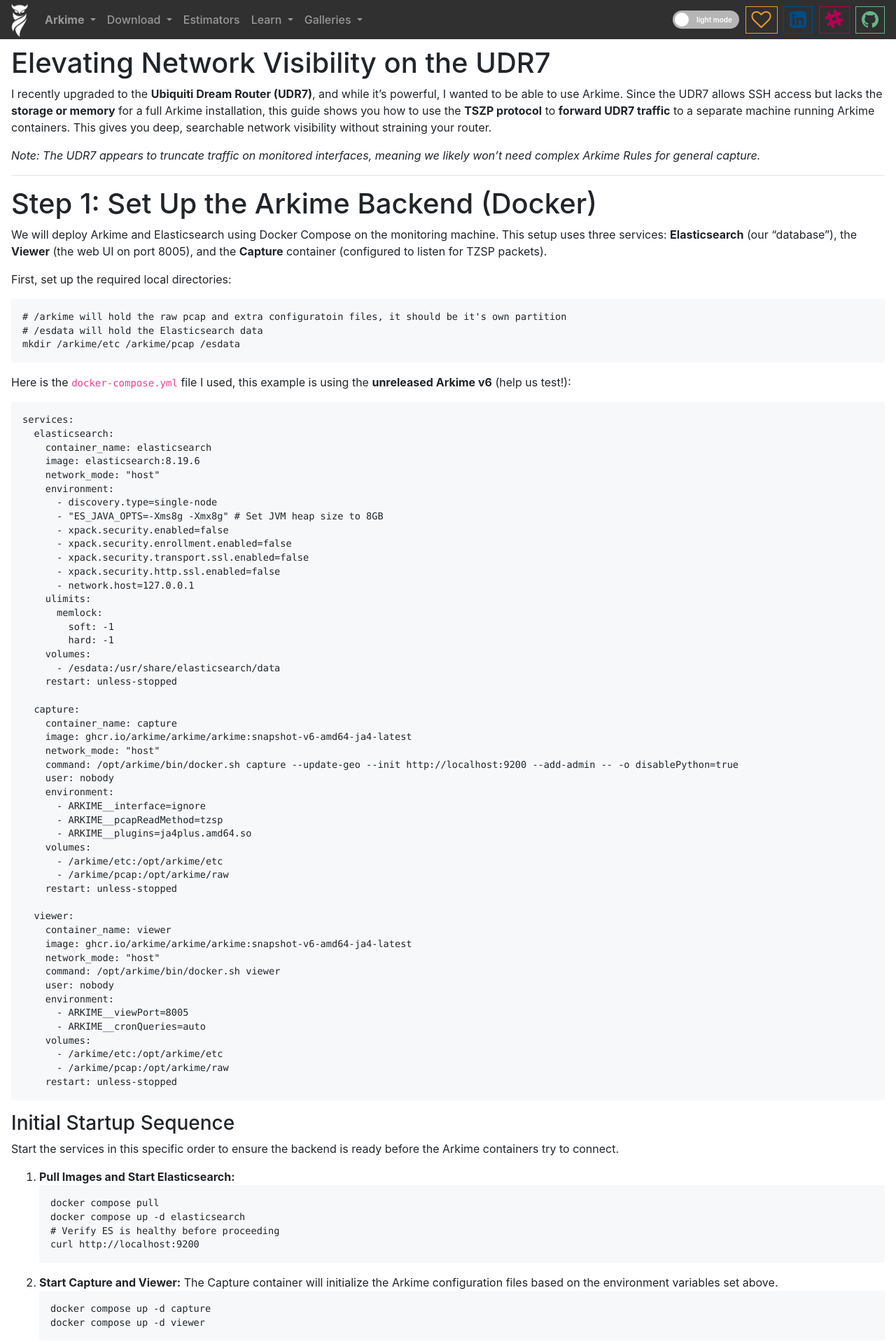
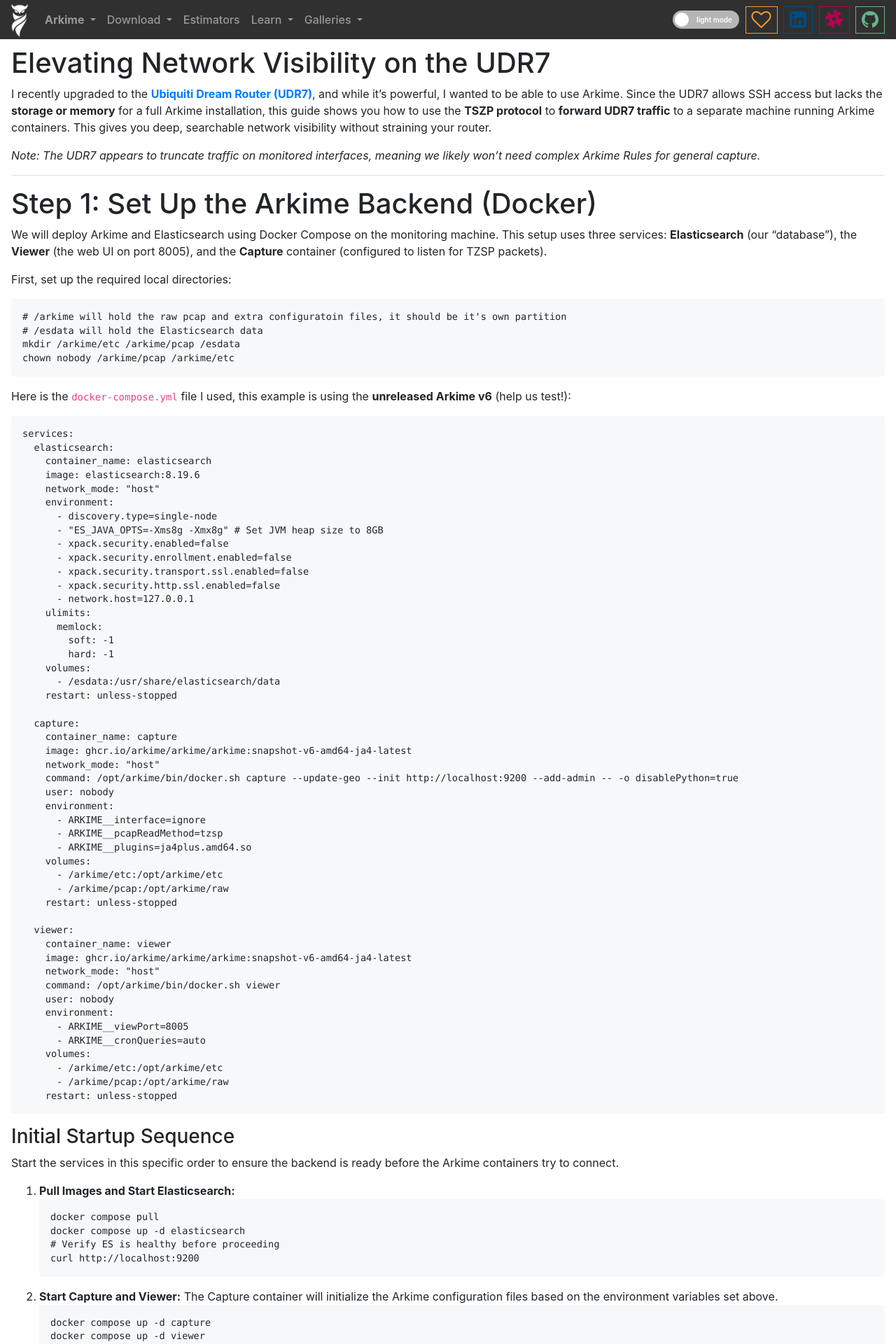
Before and after one commit to arkime/arkimeweb, a Jekyll site: the page built from _wiki/udr7.md, in a window 1280 px wide. Shown: the top 1920 px of the page at 70% size. Built offline with Jekyll 4.4.1, drawn with Linux system fonts in a browser that asks for light colours; some of the changed lines change nothing that is shown.

Commit message:
add chown

````diff
--- a/_wiki/udr7.md
+++ b/_wiki/udr7.md
@@ -10,7 +10,7 @@
 
 # Elevating Network Visibility on the UDR7
 
-I recently upgraded to the **Ubiquiti Dream Router (UDR7)**, and while it's powerful, I wanted to be able to use Arkime. Since the UDR7 allows SSH access but lacks the **storage or memory** for a full Arkime installation, this guide shows you how to use the **TSZP protocol** to **forward UDR7 traffic** to a separate machine running Arkime containers. This gives you deep, searchable network visibility without straining your router.
+I recently upgraded to the [**Ubiquiti Dream Router (UDR7)**](https://store.ui.com/us/en/products/udr7), and while it's powerful, I wanted to be able to use Arkime. Since the UDR7 allows SSH access but lacks the **storage or memory** for a full Arkime installation, this guide shows you how to use the **TSZP protocol** to **forward UDR7 traffic** to a separate machine running Arkime containers. This gives you deep, searchable network visibility without straining your router.
 
 *Note: The UDR7 appears to truncate traffic on monitored interfaces, meaning we likely won't need complex Arkime Rules for general capture.*
 
@@ -25,6 +25,7 @@
 # /arkime will hold the raw pcap and extra configuratoin files, it should be it's own partition
 # /esdata will hold the Elasticsearch data
 mkdir /arkime/etc /arkime/pcap /esdata
+chown nobody /arkime/pcap /arkime/etc
 ```
 
 Here is the `docker-compose.yml` file I used, this example is using the **unreleased Arkime v6** (help us test!):
````
